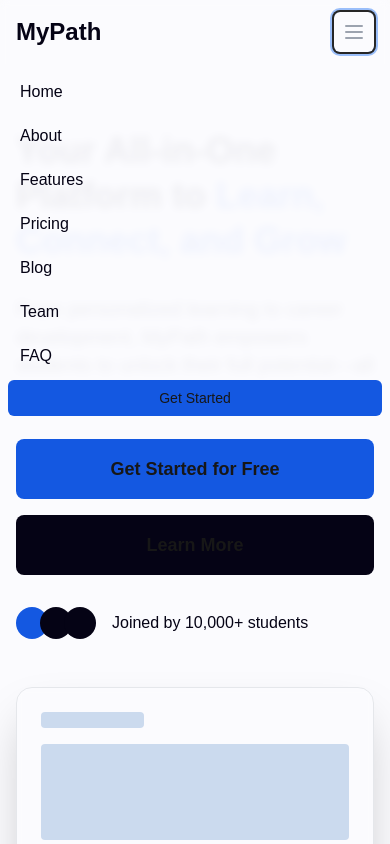
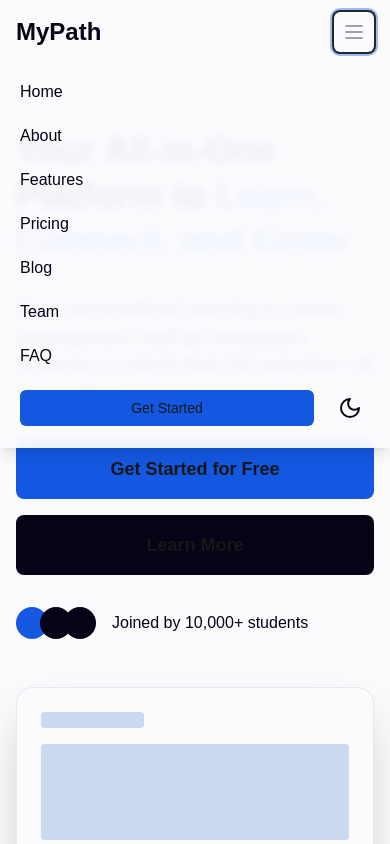
Before and after one commit to azurecoders/upgraded-octo-goggles, a Next.js app: page / in a window 390 px wide. Both pictures are taken after a click on the button "Open main menu". Shown: the top 844 px of the page. Built offline with nearby package versions, Linux system fonts and the light colour scheme.

Commit message:
Navbar Added Toggle Theme

```diff
--- a/src/components/Hero.tsx
+++ b/src/components/Hero.tsx
@@ -4,7 +4,7 @@ const Hero = () => {
   return (
     <section
       id="hero"
-      className="min-h-[70vh] bg-gradient-to-br bg-light-golden-white bg-light-bg dark:from-dark-button-blue dark:via-dark-text-hover dark:to-dark-button-blue relative overflow-hidden"
+      className="min-h-[70vh] justify-center bg-gradient-to-br bg-light-golden-white bg-light-bg dark:from-dark-button-blue dark:via-dark-text-hover dark:to-dark-button-blue relative overflow-hidden"
     >
       {/* Abstract background pattern */}
       <div className="absolute inset-0 opacity-10">
--- a/src/components/Navbar.tsx
+++ b/src/components/Navbar.tsx
@@ -19,15 +19,15 @@ const Navbar = () => {
       }
     };
 
-    // Add the scroll event listener
     window.addEventListener("scroll", changeNavbarColor);
 
-    // Cleanup the event listener on component unmount
     return () => {
       window.removeEventListener("scroll", changeNavbarColor);
     };
   }, []);
+
   const { resolvedTheme, setTheme } = useTheme();
+
   return (
     <nav
       id="navbar"
@@ -144,7 +144,7 @@ const Navbar = () => {
       <div
         className={`mobile-menu bg-light-bg/95 dark:bg-dark-custom-blue ${
           toggleMenu ? "block" : "hidden"
-        } md:hidden`}
+        } md:hidden shadow-lg`}
       >
         <div className="px-2 pt-2 pb-3 space-y-1 sm:px-3">
           <Link
@@ -196,9 +196,28 @@ const Navbar = () => {
           >
             FAQ
           </Link>
-          <button className="w-full bg-light-primary hover:bg-light-primary/90 dark:bg-dark-logo-primary dark:text-dark-primary-text px-4 py-2 rounded-md text-sm font-medium hover:dark:bg-dark-logo-primary/90 transition-colors mt-4">
-            Get Started
-          </button>
+          <div className="flex items-center justify-between px-3 py-2">
+            <button className="flex-1 bg-light-primary hover:bg-light-primary/90 dark:bg-dark-logo-primary dark:text-dark-primary-text px-4 py-2 rounded-md text-sm font-medium hover:dark:bg-dark-logo-primary/90 transition-colors">
+              Get Started
+            </button>
+            <div className="ml-4">
+              {resolvedTheme === "light" ? (
+                <button
+                  className="cursor-pointer text-light-text p-2 rounded-md hover:bg-gray-100 dark:hover:bg-gray-800"
+                  onClick={() => setTheme("dark")}
+                >
+                  <Moon className="cursor-pointer" />
+                </button>
+              ) : (
+                <button
+                  className="cursor-pointer p-2 rounded-md hover:bg-gray-100 dark:hover:bg-gray-800"
+                  onClick={() => setTheme("light")}
+                >
+                  <Sun className="cursor-pointer" />
+                </button>
+              )}
+            </div>
+          </div>
         </div>
       </div>
     </nav>
```
